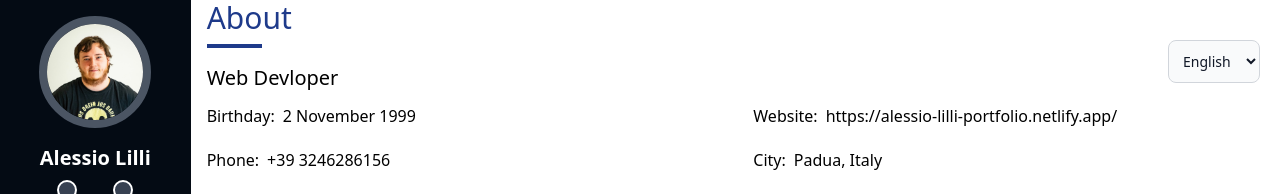
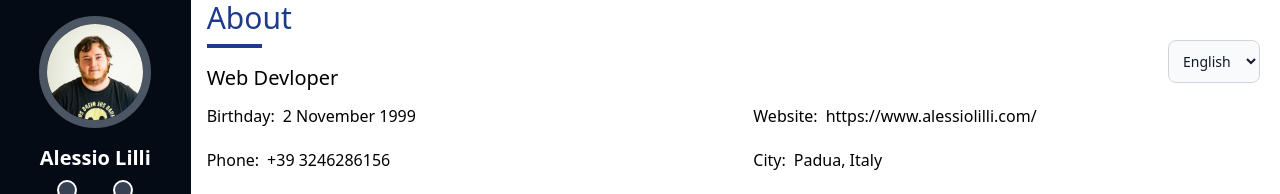
Before and after one commit to alessiolilli/Portfolio, a Vue app in the folder client/: page / in a window 1280 px wide. Shown: the top 194 px of the page. Built offline with nearby package versions, Linux system fonts and the light colour scheme.

Commit message:
Update HomePage.vue

```diff
--- a/client/src/components/HomePage.vue
+++ b/client/src/components/HomePage.vue
@@ -308,7 +308,7 @@
             { section: "Birthday", data: "2 November 1999" },
             {
               section: "Website",
-              data: "https://alessio-lilli-portfolio.netlify.app/",
+              data: "https://www.alessiolilli.com/",
             },
             { section: "Phone", data: "+39 3246286156" },
             { section: "City", data: "Padua, Italy" },
```
